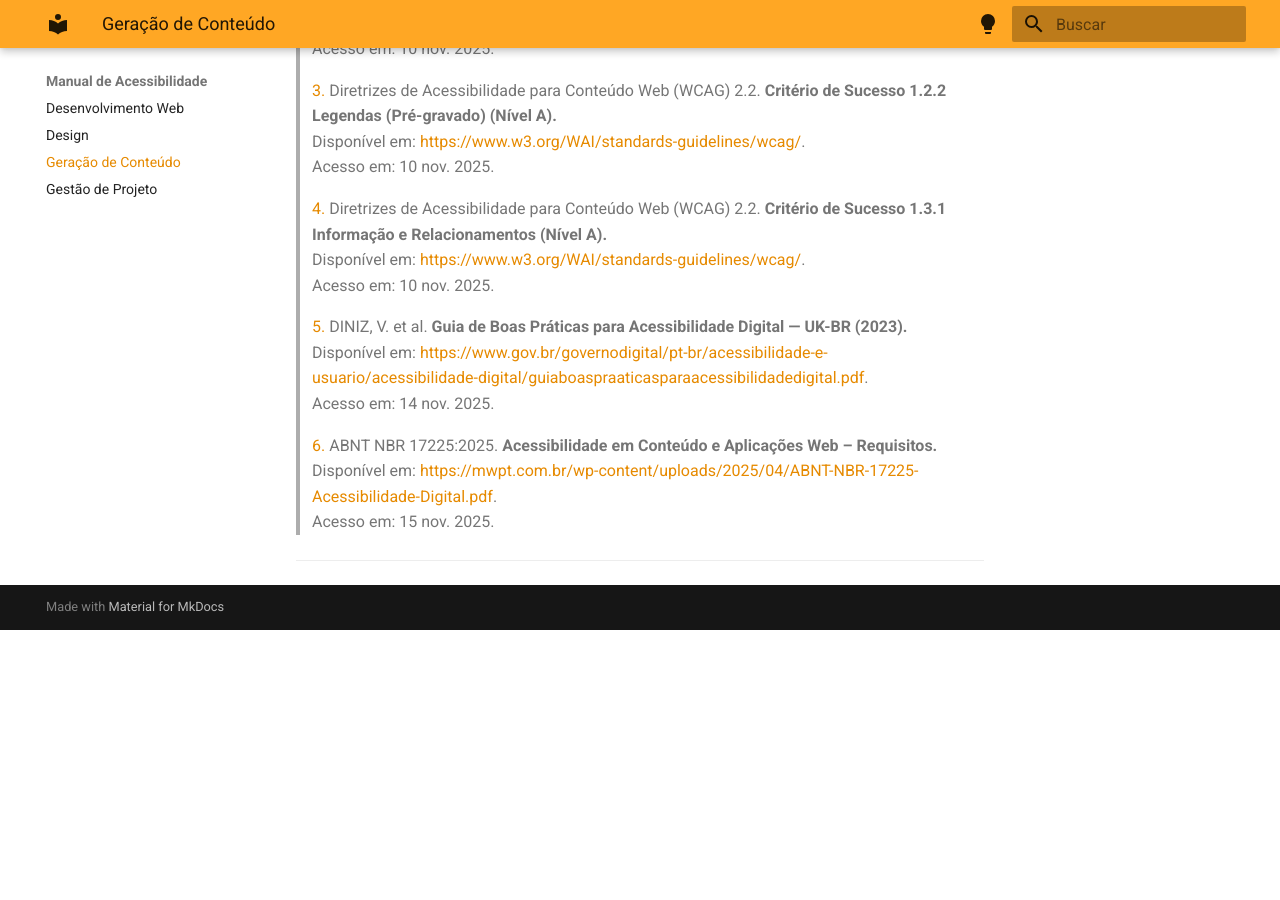
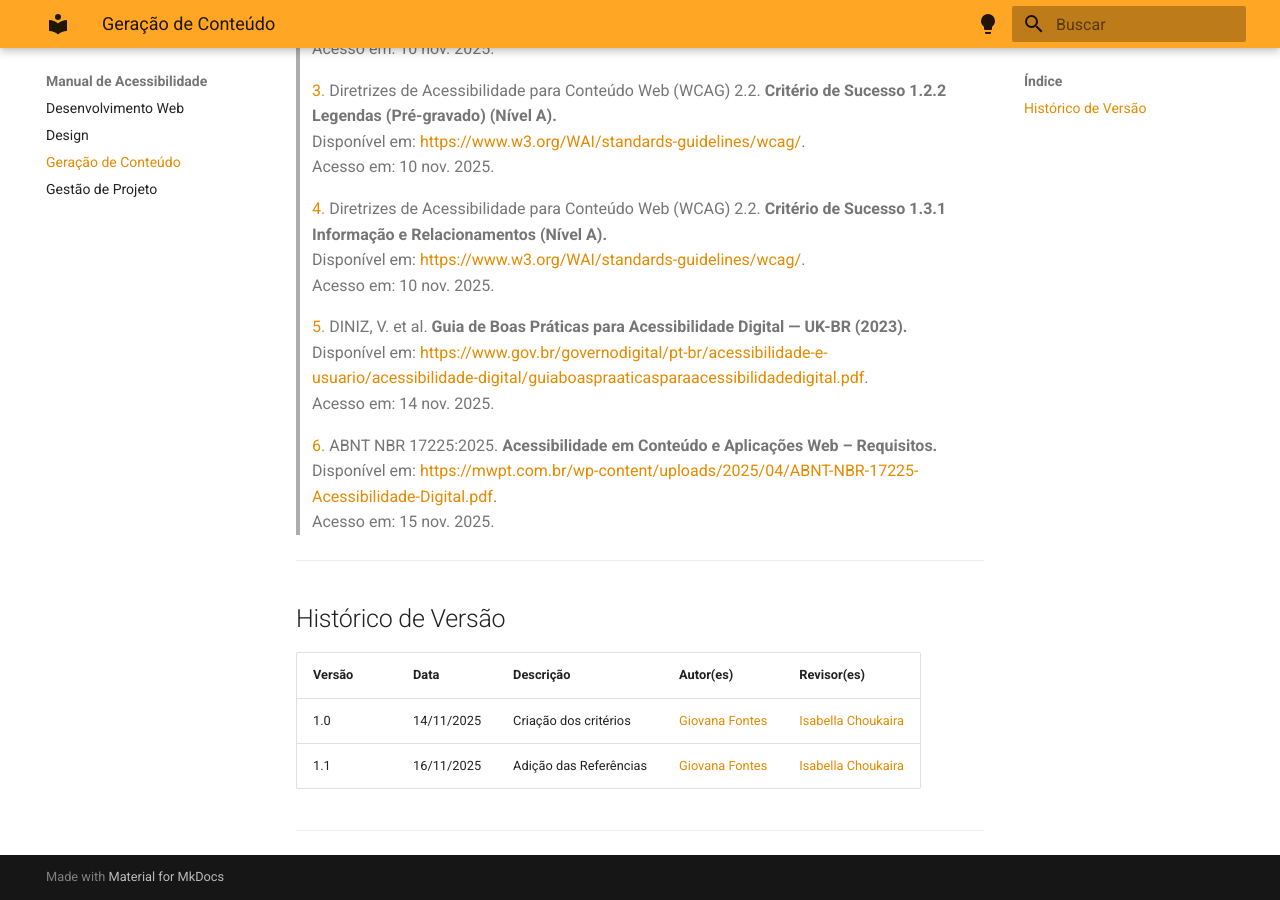
Before and after one commit to UnB-IHC/IHC-2025.2-Grupo6, an MkDocs documentation site: the page built from docs/manual/geracaoCont.md, in a window 1280 px wide and 900 px high, scrolled down 2525 px. Built offline with MkDocs 1.6.1 and Material for MkDocs 9.7.7, drawn with Linux system fonts in a browser that asks for light colours; before the commit the page ends 3155 px from its top, so only the background shows below that.

Commit message:
historico de versao

```diff
--- a/docs/manual/geracaoCont.md
+++ b/docs/manual/geracaoCont.md
@@ -157,4 +157,13 @@ Descrever imagens, usar linguagem clara e oferecer alternativas acessíveis gara
 
 <hr>
 
+##  Histórico de Versão
+
+| Versão | Data | Descrição | Autor(es)| Revisor(es) |
+|--------|------|-----------|-----------|-------------|
+| 1.0 | 14/11/2025 | Criação dos critérios |[ Giovana Fontes ](https://github.com/GiovanaFontesS)  | [Isabella Choukaira](https://github.com/isabellachoukaira) |
+| 1.1 | 16/11/2025 | Adição das Referências |[ Giovana Fontes ](https://github.com/GiovanaFontesS) | [Isabella Choukaira](https://github.com/isabellachoukaira) |
+
+<hr>
+
 <script src="js/grafico_p2.js"></script>
```
Also changed, not shown: docs/manual/gestaoProj.md (+9 -0 lines).
